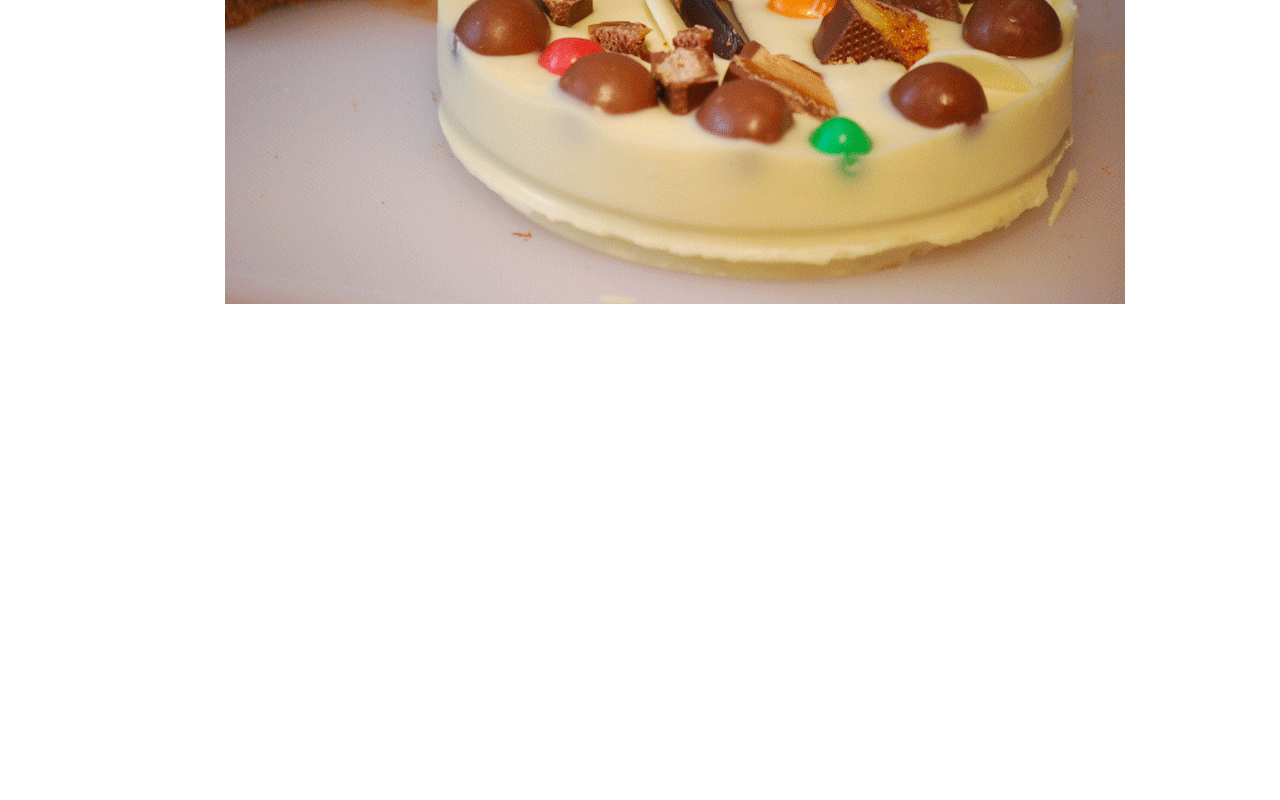
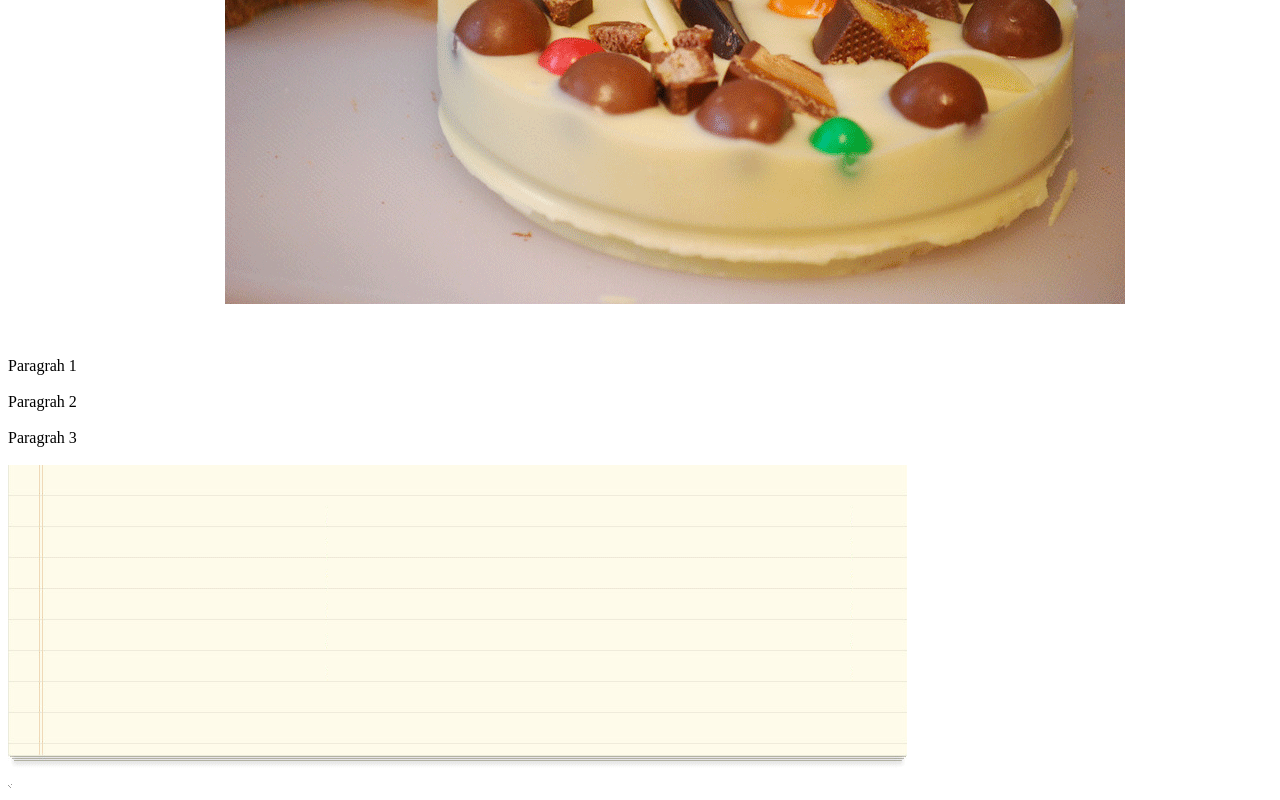
Before and after one commit to avenger0901/Chocolate_Pizza, a plain HTML site: page index.html in a window 1280 px wide. Shown: the part 492-1292 px from the top of the page. Before the commit the page ends 831 px from the top, so only its background shows below. Drawn offline with Linux system fonts and the light colour scheme.

Commit message:
add text

```diff
--- a/index.html
+++ b/index.html
@@ -41,6 +41,20 @@
 <div id="pizza">
     <img src="/lab-assets/choco-pizza.png">
 </div>
+<br>
+
+<div id="text">
+<p>Paragrah 1</p>
+<br>
+<p>Paragrah 2</p>
+<br>
+<p>Paragrah 3</p>
+<br>
+<img src="lab-assets/list-bg.png">
+</div>
+<div></div>
+<img src="/lab-assets/hr-img.png">
+</div>
 
     <script type="module" src="app.js"></script>
 </body>
```
